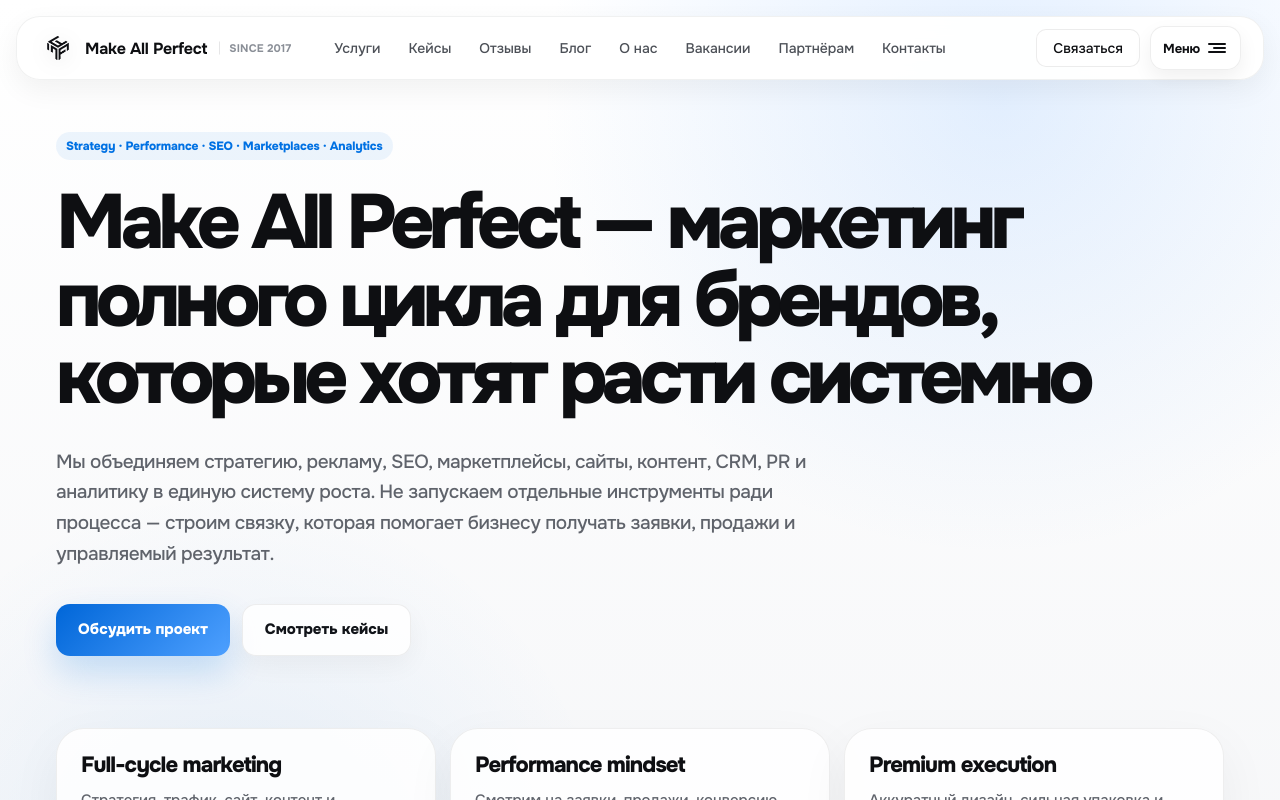
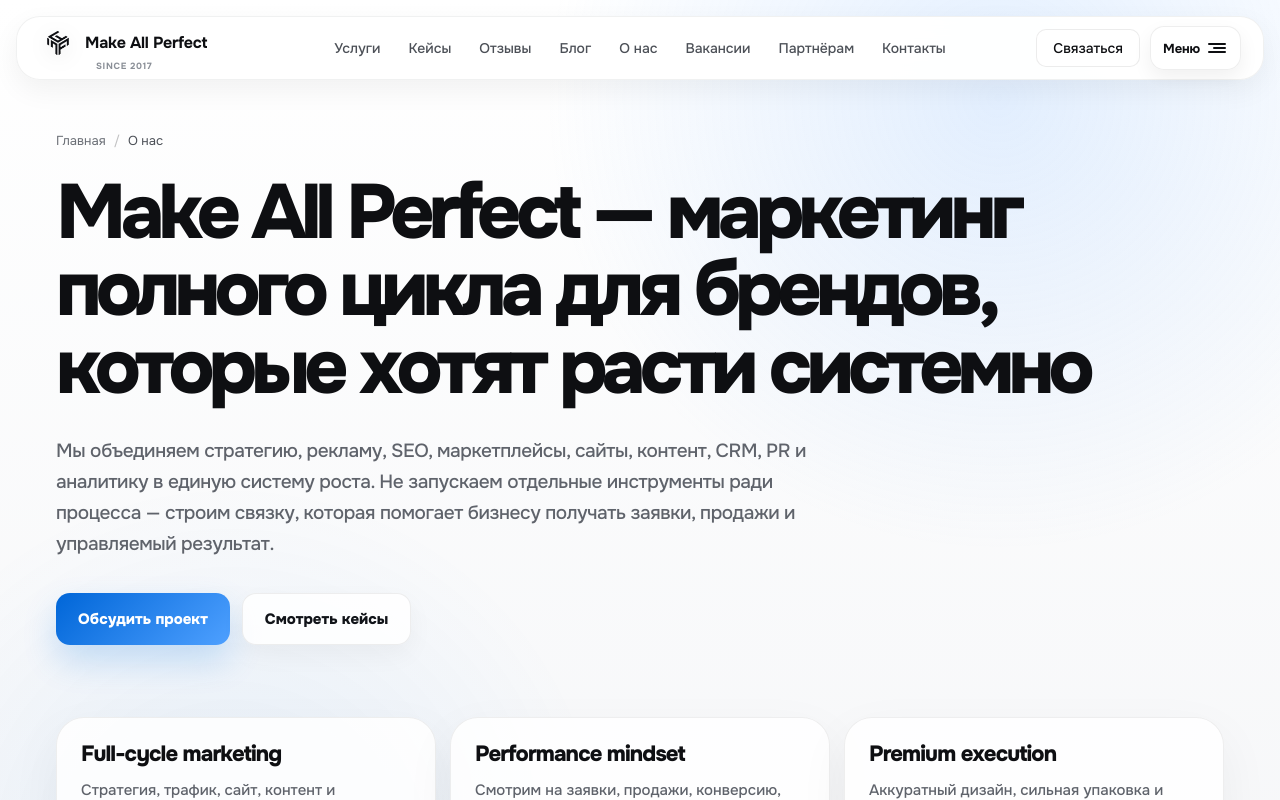
Before and after one commit to makeallperfectcompany/map2, a Next.js app: page /about in a window 1280 px wide. Shown: the top 800 px of the page. Built offline with nearby package versions, Linux system fonts and the light colour scheme.

Commit message:
fix: move since 2017 below brand, remove eyebrow from about page, add breadcrumbs to /about

```diff
--- a/src/components/layout/Header.module.css
+++ b/src/components/layout/Header.module.css
@@ -26,8 +26,11 @@
 }
 
 .brand {
+  display: flex; flex-direction: column; align-items: center; gap: 2px;
+  text-decoration: none; color: var(--ink);
+}
+.brandTop {
   display: flex; align-items: center; gap: 10px;
-  text-decoration: none; color: var(--ink);
   font-weight: 650; font-size: 16px; letter-spacing: -0.015em;
 }
 .brandLogo {
@@ -41,23 +44,10 @@
     drop-shadow(0 1px 0 rgba(255,255,255,0.75));
 }
 .brandYear {
-  position: relative;
-  padding-left: 10px;
-  margin-left: 2px;
   color: #8a8f97;
-  font: 630 11px/1 Onest, Inter, system-ui, sans-serif;
-  letter-spacing: 0.02em;
+  font: 630 9px/1 Onest, Inter, system-ui, sans-serif;
+  letter-spacing: 0.08em;
   text-transform: uppercase;
-}
-.brandYear::before {
-  content: "";
-  position: absolute;
-  left: 0;
-  top: 50%;
-  transform: translateY(-50%);
-  width: 1px;
-  height: 13px;
-  background: rgba(15,16,20,0.10);
 }
 
 .headerNav {
--- a/src/components/layout/Header.tsx
+++ b/src/components/layout/Header.tsx
@@ -73,6 +73,7 @@ export default function Header({ menuOpen, onBurgerClick }: HeaderProps) {
       </div>
       <header className={`${styles.header}${menuOpen ? " " + styles.menuOpen : ""}`}>
         <a href="/" className={styles.brand}>
+          <span className={styles.brandTop}>
             <Image
               className={styles.brandLogo}
               src="/assets/home/hero/logo-header.webp"
@@ -82,7 +83,8 @@ export default function Header({ menuOpen, onBurgerClick }: HeaderProps) {
               priority
             />
             <span>Make All Perfect</span>
-          <span className={styles.brandYear}>since 2017</span>
+          </span>
+          <small className={styles.brandYear}>Since 2017</small>
         </a>
 
         <nav className={styles.headerNav} aria-label="primary">
--- a/src/components/sections/AboutPageSection.tsx
+++ b/src/components/sections/AboutPageSection.tsx
@@ -1,4 +1,5 @@
 import Image from "next/image";
+import Breadcrumbs from "@/components/navigation/Breadcrumbs";
 import {
   approachSteps,
   audience,
@@ -15,7 +16,13 @@ export default function AboutPageSection() {
     <main className={styles.aboutPage}>
       <section className={styles.hero} aria-labelledby="about-title">
         <div className={styles.container}>
-          <div className={styles.heroLabel}>Strategy · Performance · SEO · Marketplaces · Analytics</div>
+          <Breadcrumbs
+            items={[
+              { label: "Главная", href: "/" },
+              { label: "О нас" },
+            ]}
+          />
+
           <h1 id="about-title">
             Make All Perfect — маркетинг полного цикла для брендов, которые хотят расти системно
           </h1>
```
Lines whose indentation alone changed are shown as unchanged.
